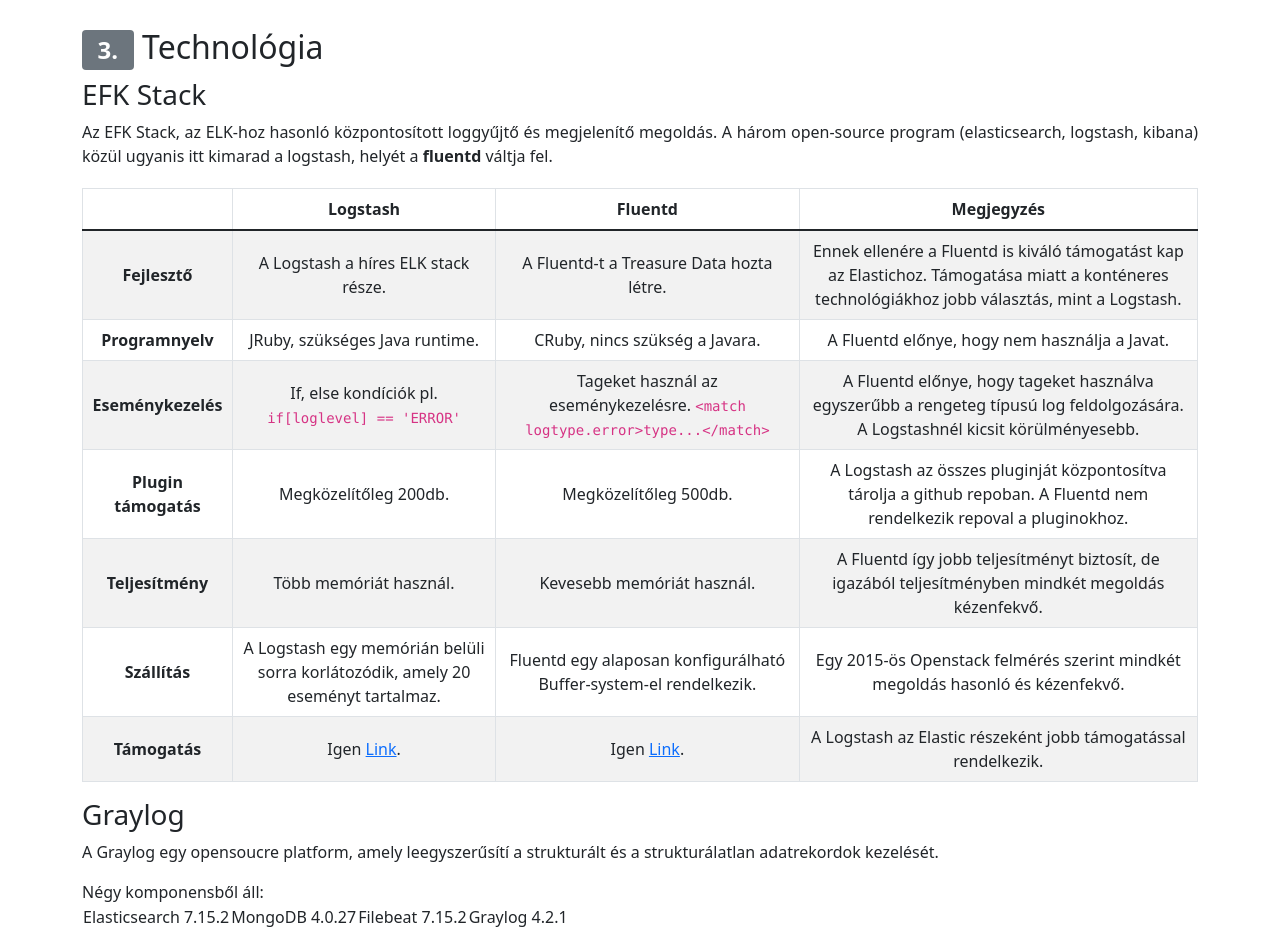
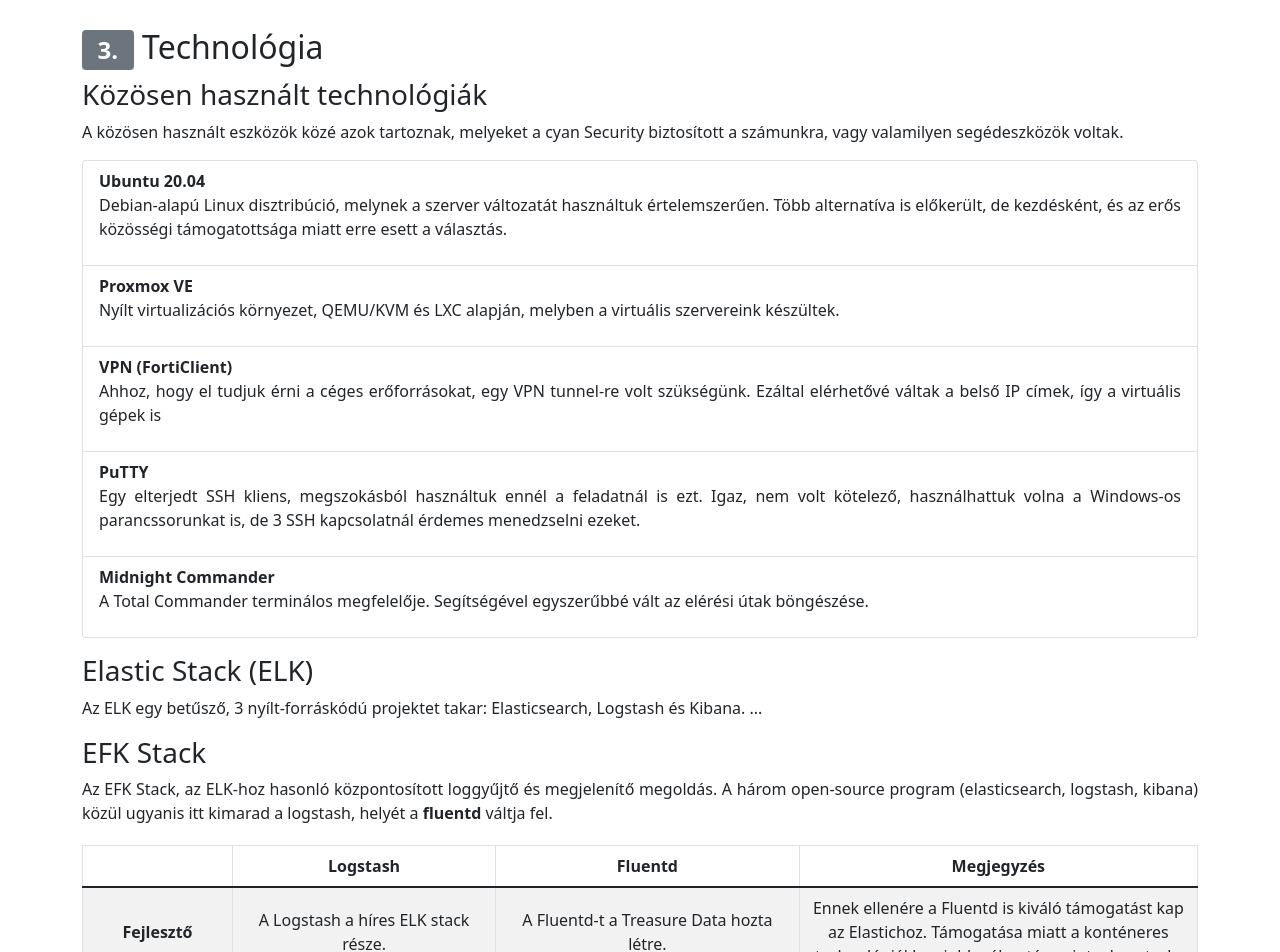
Before and after one commit to Uni-Sopron/temalabor-o21-I-NEW-Centralized-log-server, a React (Create React App) app in the folder logserverdoc/: page /tech in a window 1280 px wide. Shown: the part 100-1052 px from the top of the page. Built offline with nearby package versions, Linux system fonts and the light colour scheme.

Commit message:
tech content added

```diff
--- a/logserverdoc/src/pages/Tech.js
+++ b/logserverdoc/src/pages/Tech.js
@@ -1,5 +1,5 @@
 import React from 'react';
-import { Container, Badge, Table } from 'react-bootstrap';
+import { Container, Badge, Table, ListGroup, ListGroupItem } from 'react-bootstrap';
 
 const Tech = () => {
     const fluentd_conf = "<match logtype.error>type...</match>"
@@ -9,6 +9,43 @@ const Tech = () => {
                 <Badge bg="secondary">3.</Badge> Technológia
             </h2>
             <p className='mt-2'>
+                <h3>
+                    Közösen használt technológiák
+                </h3>
+                <p>A közösen használt eszközök közé azok tartoznak, melyeket a cyan Security biztosított a számunkra, vagy valamilyen segédeszközök voltak.</p>
+                <ListGroup className='mb-3'>
+                    <ListGroupItem>
+                        <b>Ubuntu 20.04</b>
+                        <p>Debian-alapú Linux disztribúció, melynek a szerver változatát használtuk értelemszerűen.
+                        Több alternatíva is előkerült, de kezdésként, és az erős közösségi támogatottsága miatt erre esett a választás.</p>
+                    </ListGroupItem>
+                    <ListGroupItem>
+                        <b>Proxmox VE</b>
+                        <p>Nyílt virtualizációs környezet, QEMU/KVM és LXC alapján, melyben a virtuális szervereink készültek.</p>
+                    </ListGroupItem>
+                    <ListGroupItem>
+                        <b>VPN (FortiClient)</b>
+                        <p>Ahhoz, hogy el tudjuk érni a céges erőforrásokat, egy VPN tunnel-re volt szükségünk.
+                        Ezáltal elérhetővé váltak a belső IP címek, így a virtuális gépek is</p>
+                    </ListGroupItem>
+                    <ListGroupItem>
+                        <b>PuTTY</b>
+                        <p>Egy elterjedt SSH kliens, megszokásból használtuk ennél a feladatnál is ezt.
+                        Igaz, nem volt kötelező, használhattuk volna a Windows-os parancssorunkat is, de 3 SSH kapcsolatnál érdemes menedzselni ezeket.</p>
+                    </ListGroupItem>
+                    <ListGroupItem>
+                        <b>Midnight Commander</b>
+                        <p>A Total Commander terminálos megfelelője. Segítségével egyszerűbbé vált az elérési útak böngészése.</p>
+                    </ListGroupItem>
+                </ListGroup>
+
+                <h3>
+                    Elastic Stack (ELK)
+                </h3>
+                <p>
+                    Az ELK egy betűsző, 3 nyílt-forráskódú projektet takar: Elasticsearch, Logstash és Kibana.
+                    ...
+                </p>
                 <h3>
                     EFK Stack
                 </h3>
@@ -78,33 +115,19 @@ const Tech = () => {
                     </tbody>
                     </Table>
                 </p>
-                <p>
+
                     <h3>Graylog</h3>
                      <p>
-                        A Graylog egy opensoucre platform, amely leegyszerűsítí a strukturált és a strukturálatlan adatrekordok kezelését.</p>
+                        A Graylog egy opensoucre platform, amely leegyszerűsítí a strukturált és a strukturálatlan adatrekordok kezelését.
 
-                        Négy komponensből áll:
-                        <tr>
-                        <td>Elasticsearch 7.15.2</td>
-<td>MongoDB 4.0.27</td>
-<td>Filebeat 7.15.2</td>
-<td>Graylog 4.2.1 </td>
-
-</tr>
+                        Négy komponensből áll:</p>
+                        </p>
+                        <p>Elasticsearch 7.15.2</p>
+                        <p>MongoDB 4.0.27</p>
+                        <p>Filebeat 7.15.2</p>
+                        <p>Graylog 4.2.1</p>
 
 
-
-
-
-
-
-
-
-
-
-
-                </p>
-            </p>
         </Container>
     )
 }
```
